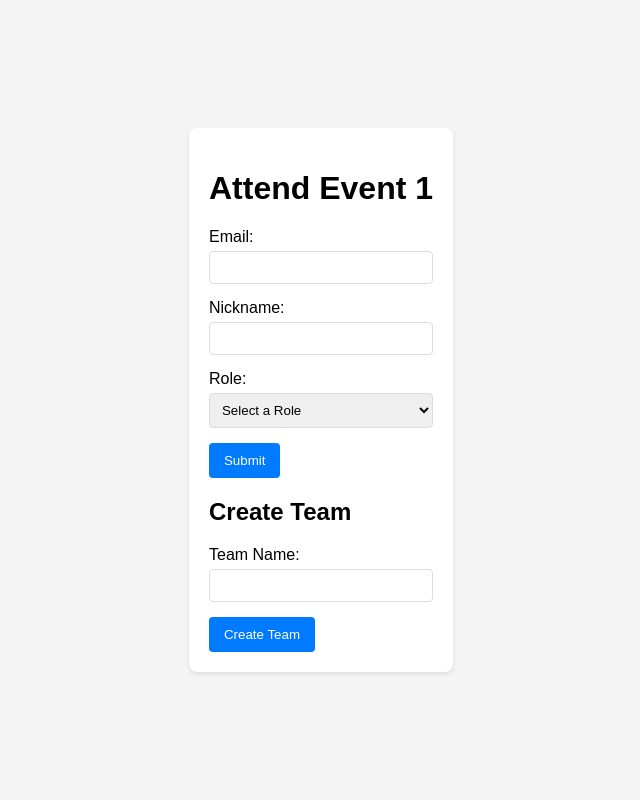
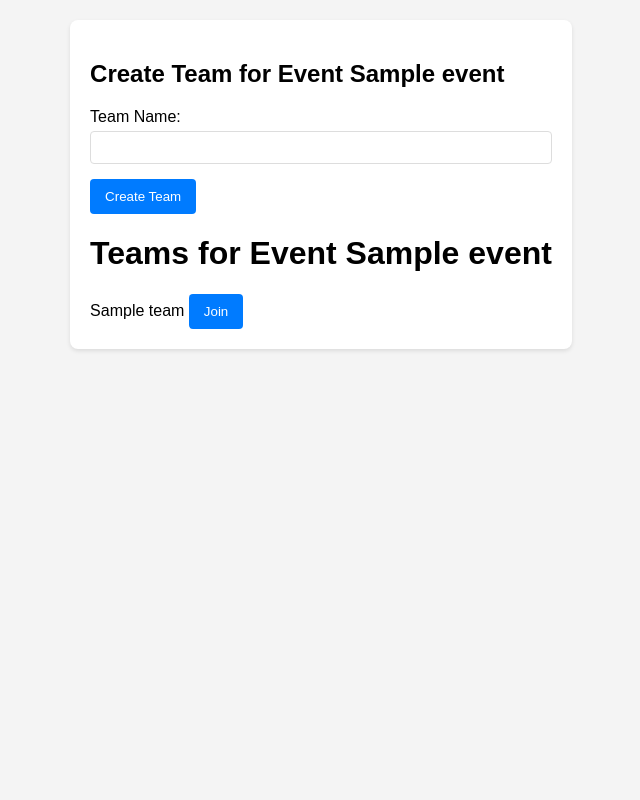
Before and after one commit to Askar-A-A/DCS_Calendar, a Django app: page /attend_event/1/ in a window 1280 px wide. Shown: the whole page, without its empty margins (319-959 px from the left). Run offline with Django 3.2, Linux system fonts and the light colour scheme; tables that the repository leaves empty hold one stand-in row (values such as "Sample post").

Commit message:
forms for team creation

```diff
--- a/calendarapp/urls.py
+++ b/calendarapp/urls.py
@@ -12,7 +12,7 @@ urlpatterns = [
     path('next_week/<int:event_id>/', views.next_week, name='next_week'),
     path('next_day/<int:event_id>/', views.next_day, name='next_day'),
     path('attend_event/<int:event_id>/', views.attend_event, name='attend_event'),
-    path('create_team/<int:event_id>/', views.create_team, name='create_team'),
+    #path('create_team/<int:event_id>/', views.create_team, name='create_team'),
     path("event/new/", views.create_event, name="event_new"),
     path("event/edit/<int:pk>/", views.EventEdit.as_view(), name="event_edit"),
     path("event/<int:event_id>/details/", views.event_details, name="event-detail"),
--- a/calendarapp/views/__init__.py
+++ b/calendarapp/views/__init__.py
@@ -11,7 +11,6 @@ from .other_views import (
     next_week,
     next_day,
     attend_event,
-    create_team,
 )
 
 
@@ -29,5 +28,4 @@ __all__ = [
     next_week,
     next_day,
     attend_event,
-    create_team,
 ]
--- a/calendarapp/views/other_views.py
+++ b/calendarapp/views/other_views.py
@@ -11,6 +11,7 @@ from django.contrib.auth.mixins import LoginRequiredMixin
 from django.urls import reverse_lazy, reverse
 from django.http import JsonResponse
 from django.shortcuts import get_object_or_404
+from django.contrib import messages
 
 from calendarapp.models import EventMember, Event, Team
 from calendarapp.utils import Calendar
@@ -182,35 +183,45 @@ def next_day(request, event_id):
 
 
 def attend_event(request, event_id):
-    if request.method == 'POST':
-       email = request.POST.get('email')
-       nickname = request.POST.get('nickname')
-       role = request.POST.get('role')
+    event = get_object_or_404(Event, id=event_id)
+    teams = Team.objects.filter(event=event)
+    team_created = False
 
-       event = get_object_or_404(Event, id=event_id)
-       if not EventMember.objects.filter(event=event, email=email, nickname = nickname, role = role):
+    # Handle Team Creation
+    if request.method == "POST" and 'team_name' in request.POST:
+        team_name = request.POST.get('team_name')
 
-        EventMember.objects.create(
-            event = event,
-            user = request.user,
-            email = email,
-            nickname = nickname,
-            role = role
-            )
-
-    context = {'event_id': event_id}
-    return render(request, 'role.html', context)
-
-def create_team(request, event_id):
-    if request.method == 'POST':
-        name = request.POST.get('name')
-
-        event = get_object_or_404(Event, id=event_id)
-        Team.objects.create(
-            event=event,
-            name=name
-        )
+        # Check if team name is not empty
+        if not team_name:
+            messages.error(request, 'You must enter the name of the team!')
+        # Check if team name is unique within the event
+        elif Team.objects.filter(event=event, name=team_name).exists():
+            messages.error(request, 'A team with this name already exists for this event!')
+        else:
+            Team.objects.create(event=event, name=team_name)
+            team_created = True
+            teams = Team.objects.filter(event=event)
+            messages.success(request, 'Team created successfully!')
 
 
-    context = {'event_id': event_id}
+    # Handle Event Attendance
+    if request.method == "POST" and 'email' in request.POST:  # Check if attendance form was submitted
+        email = request.POST.get('email')
+        nickname = request.POST.get('nickname')
+        role = request.POST.get('role')
+
+        if not EventMember.objects.filter(event=event, email=email, nickname=nickname, role=role):
+            EventMember.objects.create(
+                event=event,
+                user=request.user,
+                email=email,
+                nickname=nickname,
+                role=role
+            )
+    context = {
+        'event_id': event_id,
+        'event_title': event.title,
+        'teams': teams,
+        'team_created': team_created
+    }
     return render(request, 'role.html', context)
--- a/templates/role.html
+++ b/templates/role.html
@@ -7,18 +7,19 @@
         body {
             font-family: Arial, sans-serif;
             margin: 0;
-            padding: 0;
+            padding: 20px 0; /* Add top and bottom padding */
             background-color: #f4f4f4;
             display: flex;
-            justify-content: center;
-            align-items: center;
-            height: 100vh;
+            flex-direction: column; /* Align items vertically */
+            align-items: center; /* Center items horizontally */
+            justify-content: flex-start; /* Align content to the top */
         }
         .form-container {
             background-color: white;
             padding: 20px;
             border-radius: 8px;
             box-shadow: 0 2px 4px rgba(0, 0, 0, 0.1);
+            margin-bottom: 20px; /* Space between forms */
         }
         .form-group {
             margin-bottom: 15px;
@@ -49,38 +50,64 @@
 </head>
 <body>
     <div class="form-container">
-        <h1>Attend Event {{ event_id }}</h1>
-        <form action="" method="post">
-            {% csrf_token %}
-            <div class="form-group">
-                <label for="email">Email:</label>
-                <input type="email" id="email" name="email" required>
-            </div>
-            <div class="form-group">
-                <label for="nickname">Nickname:</label>
-                <input type="text" id="nickname" name="nickname" required>
-            </div>
-            <div class="form-group">
-                <label for="role">Role:</label>
-                <select id="role" name="role" required>
-                    <option value="">Select a Role</option>
-                    <option value="scout">Scout</option>
-                    <option value="attack_aircraft">Attack Aircraft</option>
-                    <option value="leader">Leader</option>
-                    <option value="wingman">Wingman</option>
-                </select>
-            </div>
-            <button type="submit">Submit</button>
-        </form>
-        <h2>Create Team</h2>
+        <h2>Create Team for Event {{ event_title }}</h2>
         <form action="" method="post">
             {% csrf_token %}
             <div class="form-group">
                 <label for="teamName">Team Name:</label>
-                <input type="text" id="teamName" name="name" required>
+                <input type="text" id="teamName" name="team_name" required>
             </div>
             <button type="submit">Create Team</button>
         </form>
+
+        {% if teams %}
+            <h1>Teams for Event {{ event_title }}</h1>
+            {% for team in teams %}
+    <div>
+        <span>{{ team.name }}</span>
+        <!-- Pass both team.id and team.name to the function -->
+        <button onclick="showJoinTeamForm('{{ team.id }}', '{{ team.name }}')">Join</button>
     </div>
+{% endfor %}
+
+        {% endif %}
+    </div>
+
+
+    <!-- Placeholder for the Attend Team form -->
+    <div id="attendTeamFormContainer"></div>
+
+    <!-- JavaScript for handling team join form display -->
+    <script>
+        function showJoinTeamForm(teamId,teamName) {
+            var formContainer = document.getElementById('attendTeamFormContainer');
+            var formHtml = '<div class="form-container">' +
+                            '<h1>Attend Team ' + teamName + '</h1>' +
+                            '<form action="/attend_event/' + teamName + '" method="post">' +
+                            '<input type="hidden" name="csrfmiddlewaretoken" value="{{ csrf_token }}">' +
+                            '<div class="form-group">' +
+                            '    <label for="email">Email:</label>' +
+                            '    <input type="email" id="email" name="email" required>' +
+                            '</div>' +
+                            '<div class="form-group">' +
+                            '    <label for="nickname">Nickname:</label>' +
+                            '    <input type="text" id="nickname" name="nickname" required>' +
+                            '</div>' +
+                            '<div class="form-group">' +
+                            '    <label for="role">Role:</label>' +
+                            '    <select id="role" name="role" required>' +
+                            '        <option value="">Select a Role</option>' +
+                            '        <option value="scout">Scout</option>' +
+                            '        <option value="attack_aircraft">Attack Aircraft</option>' +
+                            '        <option value="leader">Leader</option>' +
+                            '        <option value="wingman">Wingman</option>' +
+                            '    </select>' +
+                            '</div>' +
+                            '<button type="submit">Submit</button>' +
+                            '</form>' +
+                            '</div>';
+            formContainer.innerHTML = formHtml;
+        }
+    </script>
 </body>
 </html>
```
Also changed, not shown: static/css/main.css, 5 other files.
